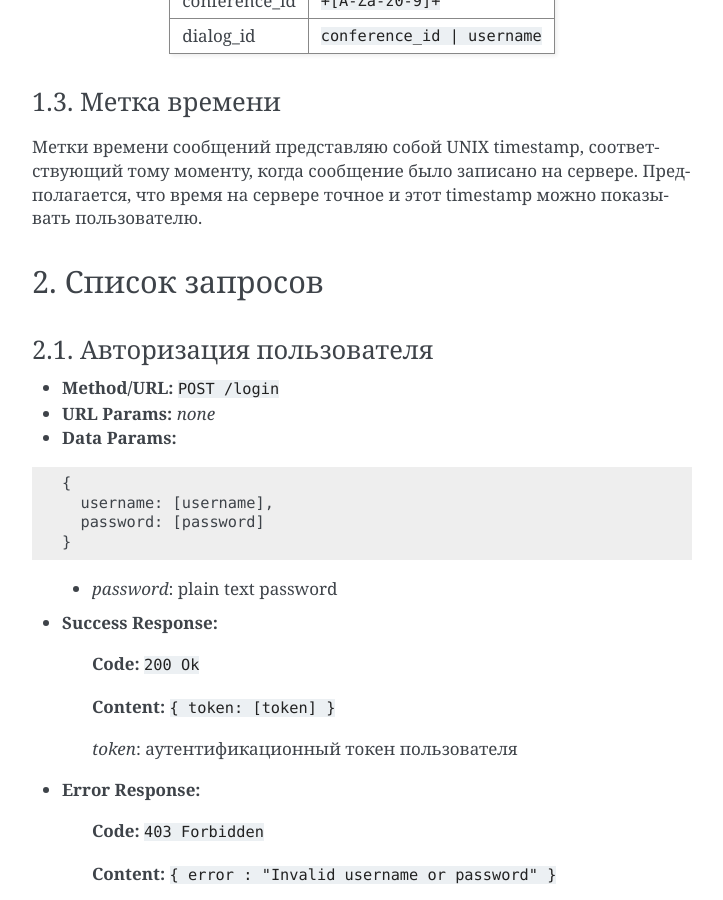
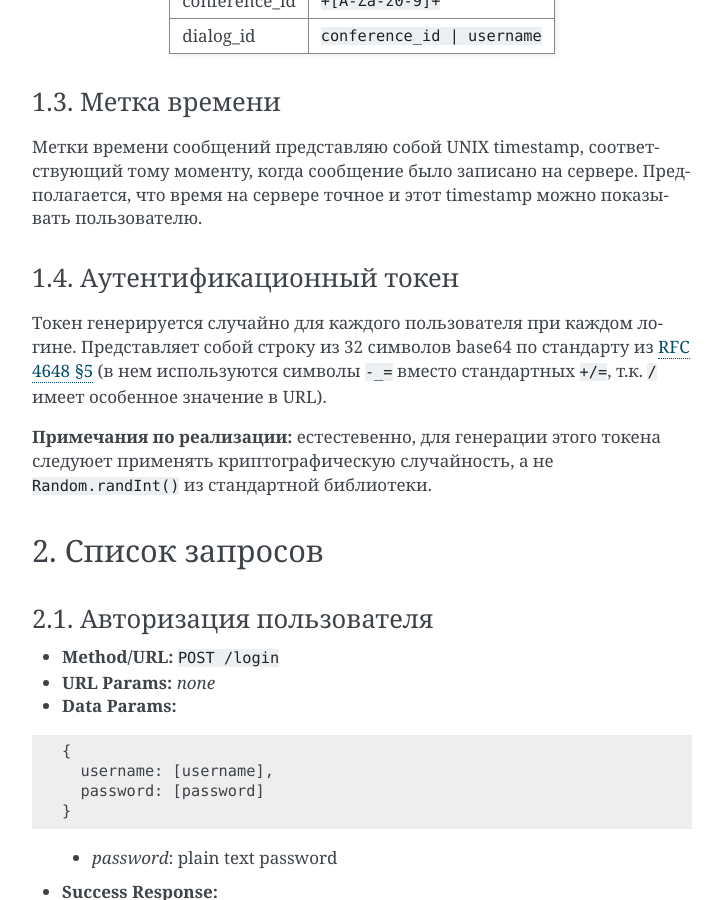
Before and after one commit to frnkySila/batya-api, a Sphinx documentation site: the page built from docs/source/index.rst, in a window 1280 px wide and 900 px high, scrolled down 1390 px. Shown: the whole window, without its empty margins (388-1111 px from the left). Built offline with Sphinx 7.4.7, drawn with Linux system fonts in a browser that asks for light colours; some of the changed text lies outside the part shown.

Commit message:
Добавил раздел 1.4 про аутентификационный токен

```diff
--- a/docs/source/index.rst
+++ b/docs/source/index.rst
@@ -57,6 +57,13 @@ dialog_id     :code:`conference_id | username`
 ''''''''''''''''''
 
 Метки времени сообщений представляю собой UNIX timestamp, соответствующий тому моменту, когда сообщение было записано на сервере. Предполагается, что время на сервере точное и этот timestamp можно показывать пользователю.
+
+1.4. Аутентификационный токен
+'''''''''''''''''''''''''''''
+
+Токен генерируется случайно для каждого пользователя при каждом логине. Представляет собой строку из 32 символов base64 по стандарту из `RFC 4648 §5 <https://tools.ietf.org/html/rfc4648#section-5>`_ (в нем используются символы :code:`-_=` вместо стандартных :code:`+/=`, т.к. :code:`/` имеет особенное значение в URL).
+
+**Примечания по реализации:** естестевенно, для генерации этого токена следуюет применять криптографическую случайность, а не :code:`Random.randInt()` из стандартной библиотеки.
 
 2. Список запросов
 ------------------
```
